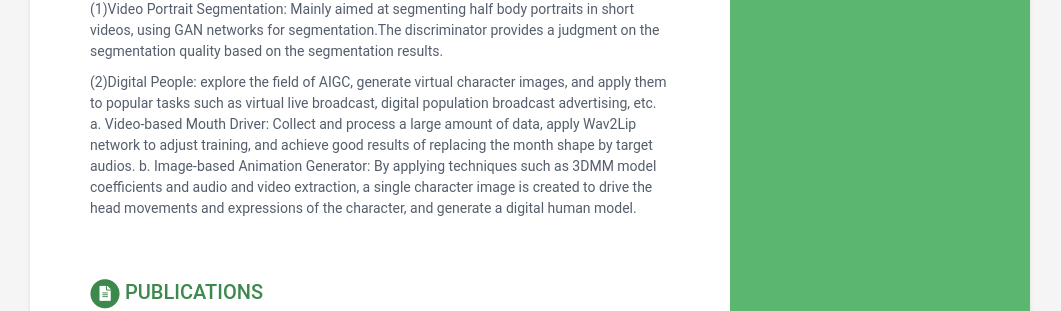
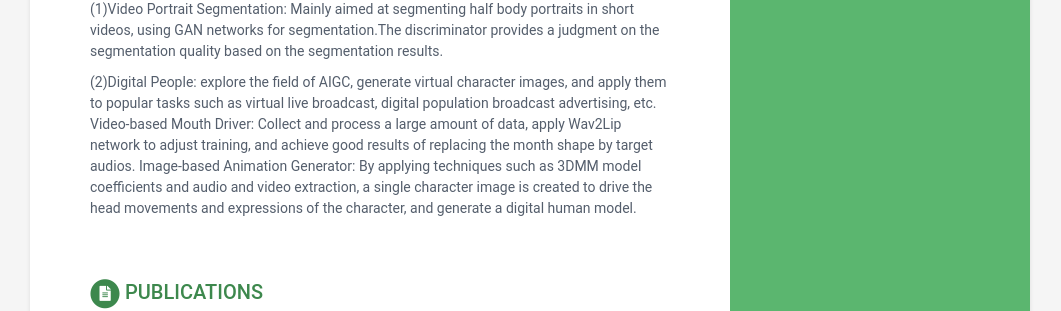
Before and after one commit to longyingsuifeng0227/xjs0227.github.io, a Jekyll site: the page built from index.html, in a window 1280 px wide. Shown: the part 1236-1547 px from the top of the page, without its empty margins (110-1171 px from the left). Built offline with Jekyll 4.4.1, drawn with Linux system fonts in a browser that asks for light colours.

```diff
--- a/_data/data.yml
+++ b/_data/data.yml
@@ -137,10 +137,10 @@ projects:
           (2)Digital People: explore the field of AIGC, generate virtual
           character images, and apply them to popular tasks such as
           virtual live broadcast, digital population broadcast advertising, etc.
-          a. Video-based Mouth Driver: Collect and process a large amount of data,
+          Video-based Mouth Driver: Collect and process a large amount of data,
           apply Wav2Lip network to adjust training, and achieve good results of replacing
           the month shape by target audios.
-          b.  Image-based Animation Generator: By applying techniques such as 3DMM model
+          Image-based Animation Generator: By applying techniques such as 3DMM model
           coefficients and audio and video extraction, a single character image is created
           to drive the head movements and expressions of the character, and generate a digital human model.
 
```
